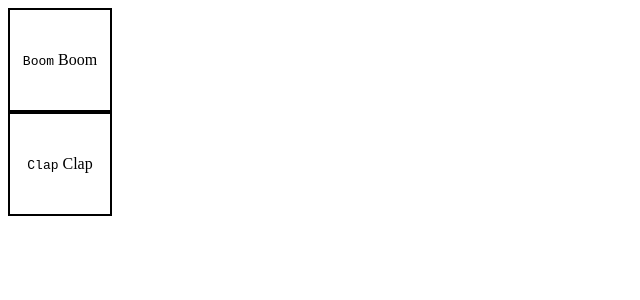
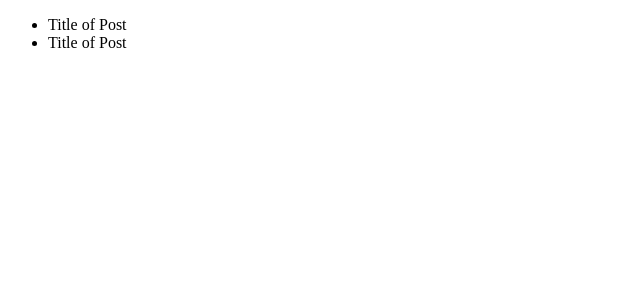
Before and after one commit to avilla1/drumkit-1, a Jekyll site: the page built from index.html, in a window 1280 px wide. Shown: the top 300 px of the page, without its empty margins (0-640 px from the left). Built offline with Jekyll 4.4.1, drawn with Linux system fonts in a browser that asks for light colours.

Commit message:
Update default.html

```diff
--- a/_layouts/default.html
+++ b/_layouts/default.html
@@ -49,29 +49,13 @@ function removeTransition(e) {
 <body>
 
 <!-- Keys -->
+    <ul>
 {% for post in site.posts %}
 
-      <div class="keys">
-        <div data-key="{{ post.keycode }}" class="key">
-          <kbd>{{ post.title }}</kbd>
-          <span class="sound">{{ post.title }}</span>
-      </div>
-          </div>
+        <li>Title of Post</li>
+
 {% endfor %}
-<!--
-    <div class="keys">
-        <div data-key="71" class="key">
-          <kbd>G</kbd>
-          <span class="sound">Label</span>
-        </div>
-    </div>
-
-    <div class="keys">
-        <div data-key="66" class="key">
-          <kbd>B</kbd>
-          <span class="sound">Label</span>
-        </div>
-    </div> -->
+    </ul>
 
     <!-- Sounds -->
     <audio data-key="71" src="https://s3-us-west-2.amazonaws.com/s.cdpn.io/1145795/clap.wav"></audio>
```
